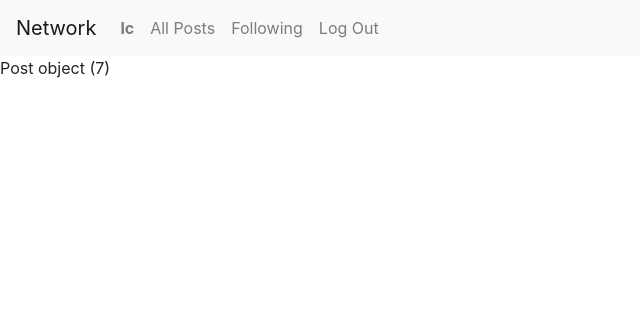
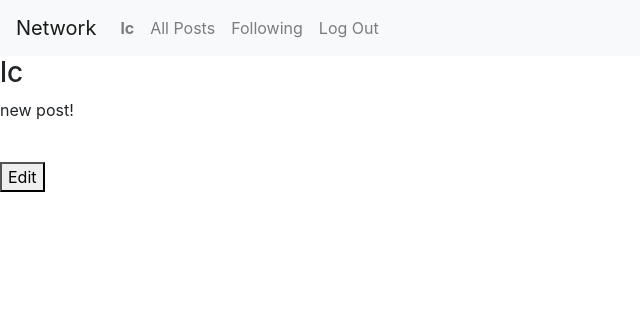
Before and after one commit to LezamaCybart/network, a Django app: page /post/7 in a window 1280 px wide. Shown: the top 316 px of the page, without its empty margins (0-640 px from the left). Run offline with Django 3.2, Linux system fonts and the light colour scheme; a user stored in the database is signed in; data comes from the database, SQL or seed files in the repository; both versions use the stored data as it was after the commit; some libraries are stand-ins or nearby versions.

Commit message:
users now can edit posts

```diff
--- /dev/null
+++ b/network/static/network/post.js
@@ -0,0 +1,35 @@
+document.addEventListener('DOMContentLoaded', function() {
+    document.querySelector('#edit-view').style.display = 'none';
+
+    document.querySelector('#edit-btn').addEventListener('click', () => {
+        const post_id = window.location.pathname.split("/")[2];
+        editPost(post_id);
+    })
+})
+
+const editPost = (post_id) => {
+    editButton = document.querySelector('#edit-btn');
+    editButton.style.display = 'none'
+    document.querySelector('#edit-view').style.display = 'block';
+
+    document.querySelector('#compose-form').addEventListener('submit', () => {
+        submitPost(post_id);
+    });
+
+    mailBodyTag = document.querySelector('#post-body');
+    mailBody = mailBodyTag.textContent;
+
+    document.querySelector('#edit-body').textContent = mailBody;
+
+    mailBodyTag.style.display = 'none';
+}
+
+const submitPost = (post_id) => {
+    fetch(`/post/${post_id}`, {
+        method: 'PUT',
+        body: JSON.stringify({
+            post_id: post_id,
+            new_body: document.querySelector('#edit-body').value
+        })
+    })
+}
--- a/network/templates/network/post.html
+++ b/network/templates/network/post.html
@@ -1,5 +1,22 @@
 {% extends "network/layout.html" %}
 
 {% block body %}
-    {{ post }}
+   {% load static %}
+   <script src="{% static 'network/post.js' %}"></script>
+   <div class="" id="post-div">
+    <h3>{{ post.author }}</h3>
+    <p id="post-body">{{ post.body }}</p>
+   </div>
+    <br>
+    {% if user_id == post.author.id %}
+        <button id="edit-btn">Edit</button>
+    {% endif %}
+
+    <div id="edit-view">
+        <form id="compose-form">
+            <textarea class="form-control" id="edit-body" placeholder="Body"></textarea>
+            <input type="submit" class="btn btn-primary"/>
+        </form>
+    </div>
+
 {% endblock %}
--- a/network/views.py
+++ b/network/views.py
@@ -83,16 +83,28 @@ class NewPost(LoginRequiredMixin, CreateView):
         form.instance.date
         return super().form_valid(form)
 
-class PostView(DetailView):
+class PostView(CsrfExemptMixin, DetailView):
     model = Post
     template_name = 'network/post.html'
     context_object_name = 'post'
 
-    """
     def get_context_data(self, **kwargs):
             context = super().get_context_data(**kwargs)
+            context['user_id'] = self.request.user.id
             return context
-    """
+
+    def put(self, request, *args, **kwargs):
+        data = json.loads(request.body)
+
+        post_id = data.get("post_id")
+        new_body = data.get("new_body")
+
+        post = Post.objects.get(id=post_id)
+        post.body = new_body
+        post.save()
+        return JsonResponse({"message": "saved"}, status=201)
+
+
 
 class AllPostsView(ListView):
     model = Post
```
Also changed, not shown: db.sqlite3.
